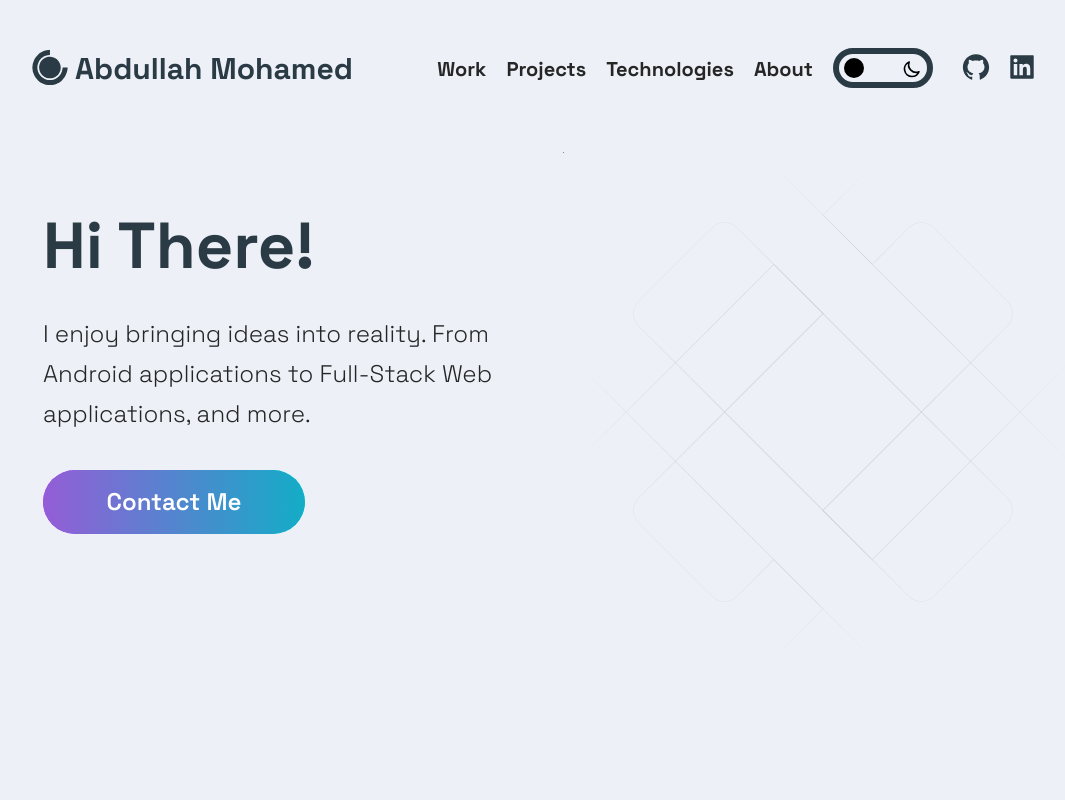
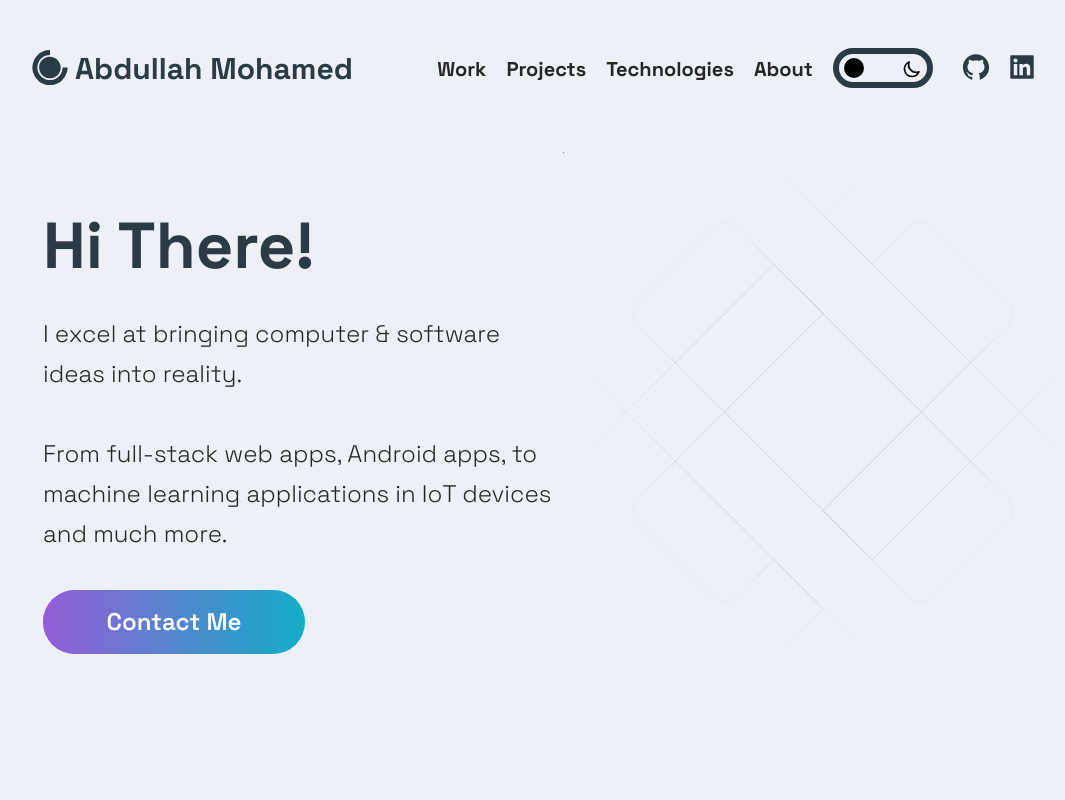
Before and after one commit to DeluxeViper/DeluxeViper.github.io, a Next.js app: page / in a window 1280 px wide. Shown: the top 800 px of the page, without its empty margins (77-1142 px from the left). Built offline with nearby package versions, Linux system fonts and the light colour scheme.

Commit message:
refactor: changed slogan + timeline text fix

```diff
--- a/src/components/Hero/Hero.js
+++ b/src/components/Hero/Hero.js
@@ -17,9 +17,10 @@ const Hero = (props) => (
         Hi There!
       </SectionTitle>
       <SectionText>
-        {/* Your purpose. What you can offer to employers. */}I enjoy bringing
-        ideas into reality. From Android applications to Full-Stack Web
-        applications, and more.
+        I excel at bringing computer & software ideas into reality.
+        <br />
+        <br /> From full-stack web apps, Android apps, to machine learning
+        applications in IoT devices and much more.
       </SectionText>
       <Button
         target="_blank"
--- a/src/components/TimeLine/TimeLine.js
+++ b/src/components/TimeLine/TimeLine.js
@@ -80,15 +80,15 @@ const Timeline = () => {
         Based out of Toronto, Ontario.
         <br /> <br />
         Currently pursuing a Bachelor of Engineering - B.Eng. focused in
-        Computer Engineering (Software Concentration) from Ryerson University.{" "}
-        <br />
+        Computer Engineering (Software Concentration) from Toronto Metropolitan
+        University (previously Ryerson). <br />
         <br />I have a strong passion for full stack development, which includes
         anything from React frontend to a Spring Boot backend, with a sprinkle
         of SQL for the database. I also enjoy mobile development where I've
         worked with Android/Flutter and a slight dash of iOS development.
         <br />
         <br />
-        I'm also very fond of working with IOT technology including
+        I'm also very fond of working with IoT technology including
         embedded/firmware development, or robotics.
       </SectionText>
       <CarouselContainer
```
